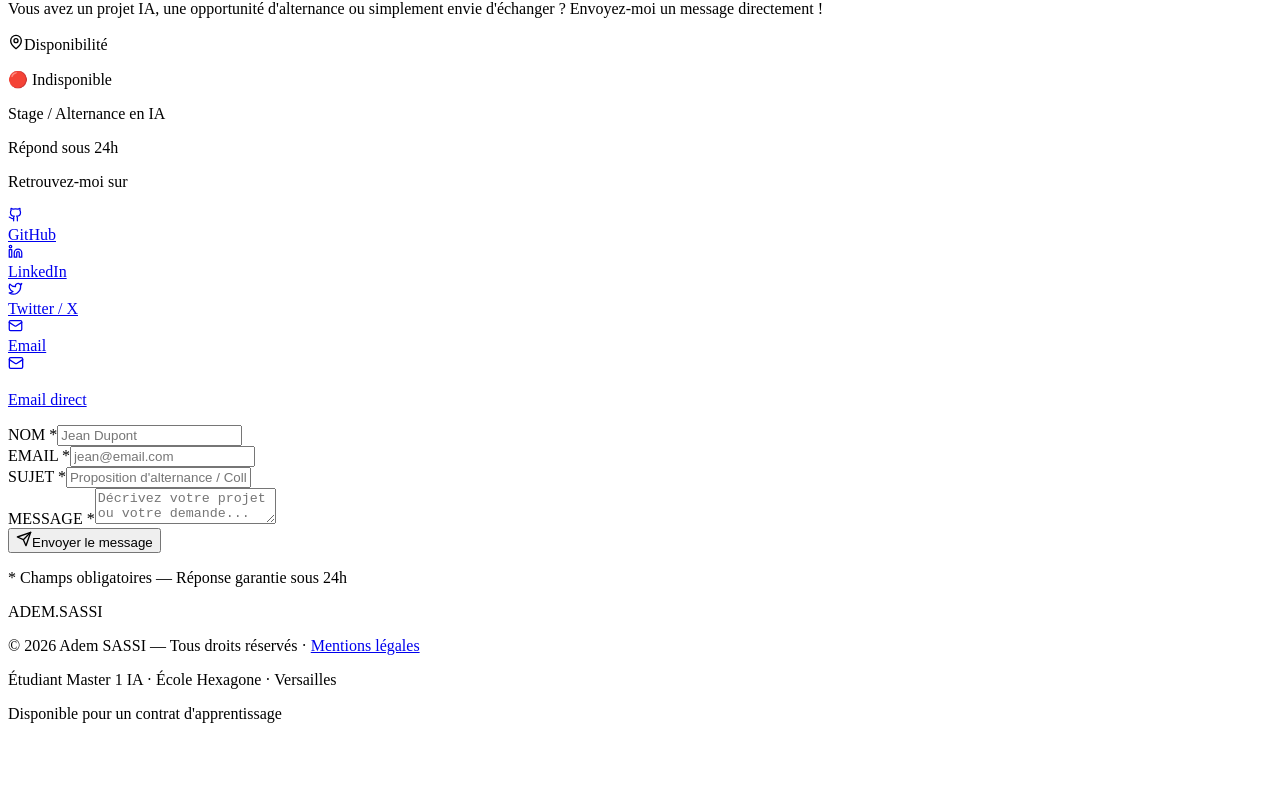
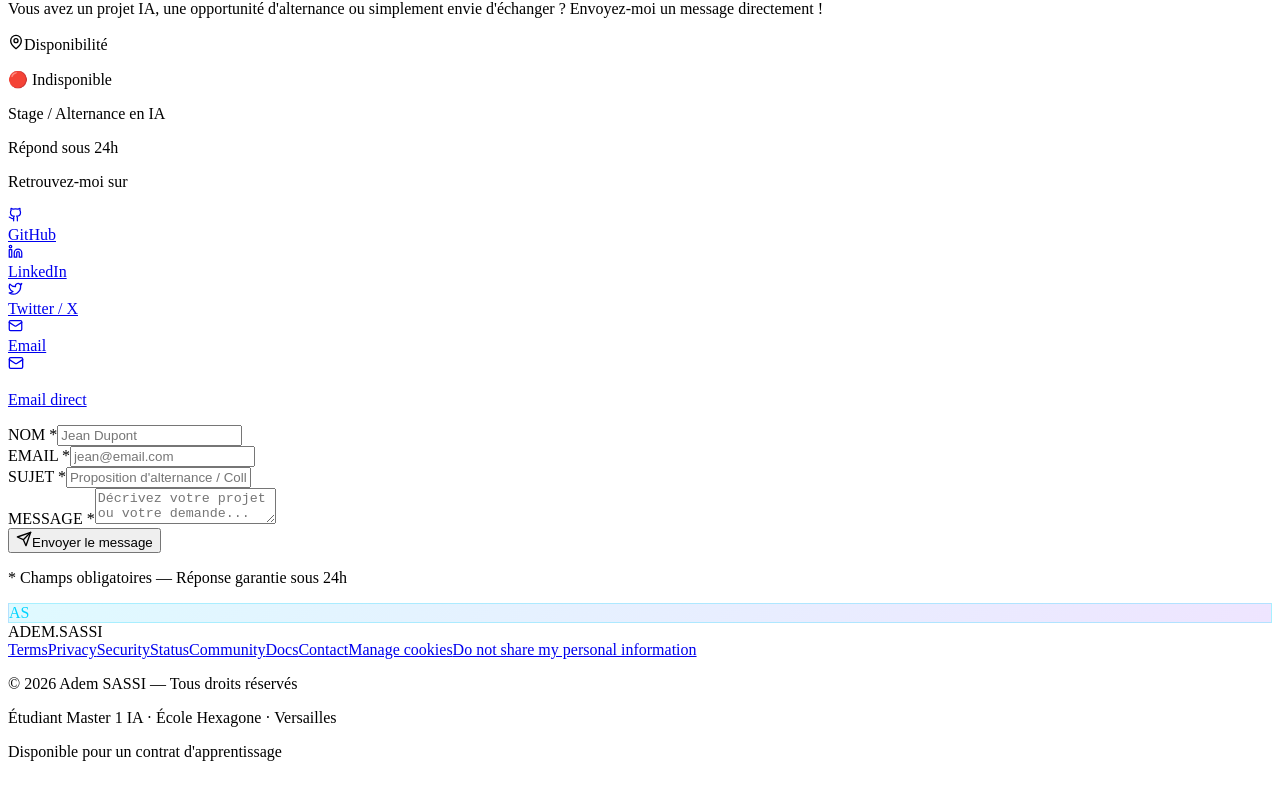
Before and after one commit to adem-sassi/portfolio-ia-, a React (Vite) app in the folder frontend/: page / in a window 1280 px wide. Shown: the part 3337-4137 px from the top of the page. Built offline with nearby package versions, Linux system fonts and the light colour scheme; no server answers; the HTML template or start-up script is replaced by a standard one.

Commit message:
feat: new footer with links and AS logo

```diff
--- a/frontend/src/components/Footer.jsx
+++ b/frontend/src/components/Footer.jsx
@@ -1,33 +1,61 @@
 export default function Footer() {
+  const links = [
+    { label: "Terms", href: "/mentions-legales" },
+    { label: "Privacy", href: "/mentions-legales" },
+    { label: "Security", href: "/mentions-legales" },
+    { label: "Status", href: "#" },
+    { label: "Community", href: "#" },
+    { label: "Docs", href: "#" },
+    { label: "Contact", href: "#contact" },
+    { label: "Manage cookies", href: "#" },
+    { label: "Do not share my personal information", href: "#" },
+  ];
+
   return (
     <footer className="relative border-t border-white/5 py-10 px-6">
-      <div className="max-w-6xl mx-auto flex flex-col md:flex-row items-center justify-between gap-4">
-        <div className="flex items-center gap-2">
-          <div className="relative w-6 h-6">
-            <div className="absolute inset-0 bg-neural-blue/20 rounded rotate-45" />
-            <div className="absolute inset-1 bg-neural-blue rounded-sm rotate-12" />
+      <div className="max-w-6xl mx-auto">
+
+        {/* Top row */}
+        <div className="flex flex-col md:flex-row items-start md:items-center justify-between gap-6 mb-8">
+
+          {/* Logo AS */}
+          <div className="flex items-center gap-3">
+            <div className="w-9 h-9 rounded-xl flex items-center justify-center font-display font-black text-sm flex-shrink-0"
+              style={{ background: "linear-gradient(135deg, #00D4FF20, #7B2FFF20)", border: "1px solid #00D4FF40", color: "#00D4FF" }}>
+              AS
             </div>
             <span className="font-display text-sm font-bold tracking-widest text-star-white">
               ADEM<span className="text-neural-blue">.</span>SASSI
             </span>
           </div>
 
-
-        <div className="flex items-center gap-2">
-          <div className="w-1.5 h-1.5 rounded-full bg-neural-green animate-pulse" />
+          {/* Links */}
+          <div className="flex flex-wrap gap-x-6 gap-y-2">
+            {links.map((link, i) => (
+              <a key={i} href={link.href}
+                className="text-dim-star text-xs font-mono hover:text-neural-blue transition-colors">
+                {link.label}
+              </a>
+            ))}
           </div>
         </div>
-      <div className="border-t border-white/5 mt-4 pt-4 flex flex-col md:flex-row items-center justify-between gap-2">
+
+        {/* Bottom row */}
+        <div className="border-t border-white/5 pt-4 flex flex-col md:flex-row items-center justify-between gap-2">
           <p className="text-dim-star text-xs font-mono">
-          © {new Date().getFullYear()} Adem SASSI — Tous droits réservés · <a href="/mentions-legales" className="hover:text-neural-blue transition-colors">Mentions légales</a>
+            © {new Date().getFullYear()} Adem SASSI — Tous droits réservés
           </p>
           <p className="text-dim-star text-xs font-mono text-center">
             Étudiant Master 1 IA · École Hexagone · Versailles
           </p>
+          <div className="flex items-center gap-2">
+            <div className="w-1.5 h-1.5 rounded-full bg-neural-green animate-pulse"/>
             <p className="text-dim-star text-xs font-mono">
               Disponible pour un <span className="text-neural-blue">contrat d'apprentissage</span>
             </p>
           </div>
+        </div>
+      </div>
     </footer>
   );
 }
```
Lines whose indentation alone changed are shown as unchanged.
